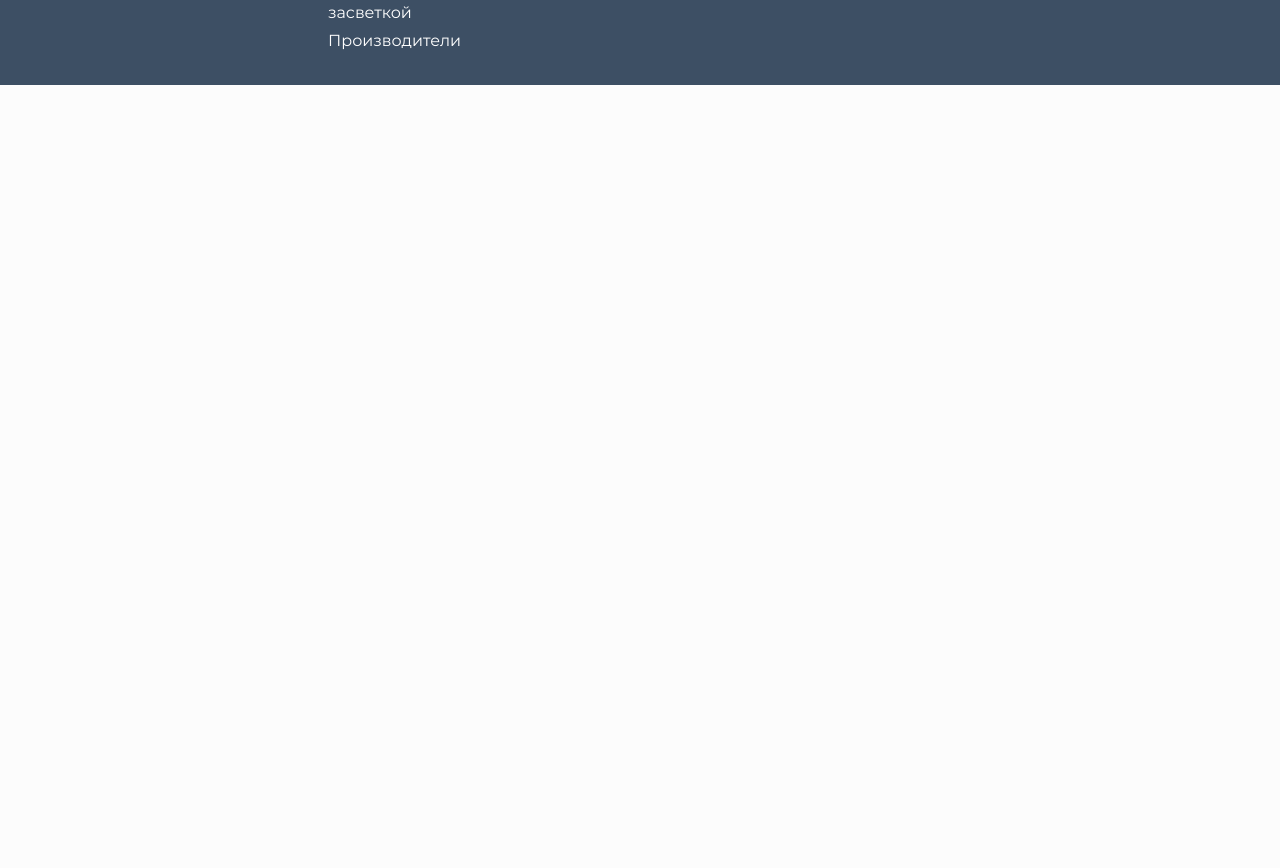
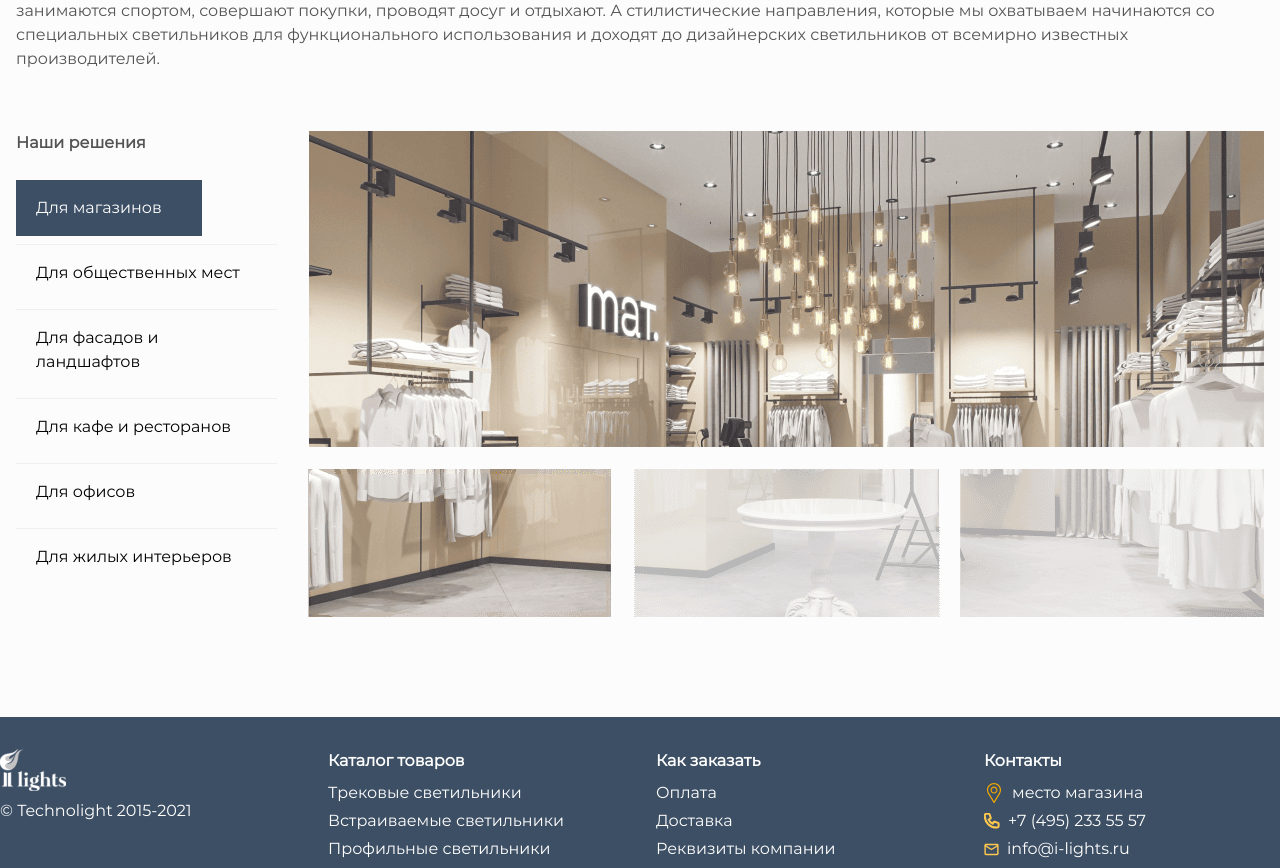
Before and after one commit to 89811421793/lamps, a Next.js app: page /about in a window 1280 px wide. Shown: the part 508-1376 px from the top of the page. Before the commit the page ends 800 px from the top, so only its background shows below. Built offline with nearby package versions, Linux system fonts and the light colour scheme.

Commit message:
Страница Services и компонент Solutions

```diff
--- a/src/app/about/page.tsx
+++ b/src/app/about/page.tsx
@@ -4,6 +4,7 @@ import Link from "next/link";
 import Container from "@/app/components/Container";
 import SectionTitle from "../components/SectionTitle";
 import TabMenu from "../components/TabMenu";
+import Solutions from "../components/Solutions";
 
 const descriptions = [
   "Мы ценим Ваше время, поэтому, коротко о главном.\n\nНаша компания была образована с целью предложить Российскому рынку профессиональные светотехнические решения для освещения магазинов, офисов и объектов общественно-развлекательного назначения. Сегодня мы поставляем осветительное оборудование различных ценовых категорий из стран Юго-Восточной Азии и Европы, а так же являемся дистрибьюторами лучших Российских производителей. А среди наших клиентов, сетевые и частные магазины одежды и обуви, продуктовые магазины, торговые и офисные центры, представители индустрии красоты и здоровья, кафе, рестораны, отели, коттеджные поселки и частные заказчики.\n\nМы предоставляем полный комплекс услуг в освещении от идеи до поставки: проектируем, подбираем оборудование, разрабатываем концепцию освещения и осуществляем поставку.\n\nОсновная наша специализация - это коммерческое освещение, т.е. поставки освещения для тех мест, где люди работают, занимаются спортом, совершают покупки, проводят досуг и отдыхают. А стилистические направления, которые мы охватываем начинаются со специальных светильников для функционального использования и доходят до дизайнерских светильников от всемирно известных производителей.",
@@ -19,13 +20,41 @@ const tabItems = [
   "Реквизиты компании",
 ];
 
+const serviceTabs = [
+  "Для магазинов",
+  "Для общественных мест",
+  "Для фасадов и ландшафтов",
+  "Для кафе и ресторанов",
+  "Для офисов",
+  "Для жилых интерьеров",
+];
+
+const serviceImages = [
+  "/Services.png",
+  "/Services1.png",
+  "/Services2.png",
+  "/Services3.png",
+  "/Services4.png",
+  "/Services5.png",
+];
+
 const About = () => {
-  const [activeIndex, setActiveIndex] = useState<number | null>(null);
+  const [activeIndex, setActiveIndex] = useState<number | null>(0); // Устанавливаем 0 по умолчанию
+  const [activeServiceIndex, setActiveServiceIndex] = useState<number>(0); // По умолчанию выбран таб "Для магазинов"
+
   const handleTabClick = (index: number) => {
     if (activeIndex === index) {
       setActiveIndex(null);
     } else {
       setActiveIndex(index);
+    }
+  };
+
+  const handleServiceClick = (index: number) => {
+    if (activeServiceIndex === index) {
+      setActiveServiceIndex(-1); // Убираем выделение
+    } else {
+      setActiveServiceIndex(index);
     }
   };
 
@@ -62,6 +91,7 @@ const About = () => {
             {descriptions[activeIndex]}
           </p>
         )}
+        <Solutions serviceTabs={serviceTabs} serviceImages={serviceImages} />
       </Container>
     </div>
   );
--- /dev/null
+++ b/src/app/components/Solutions.tsx
@@ -0,0 +1,60 @@
+// components/Solutions.tsx
+import React, { useState } from 'react';
+
+interface SolutionsProps {
+  serviceTabs: string[];
+  serviceImages: string[];
+}
+
+const Solutions: React.FC<SolutionsProps> = ({ serviceTabs, serviceImages }) => {
+  const [activeServiceIndex, setActiveServiceIndex] = useState<number>(0);
+
+  const handleServiceClick = (index: number) => {
+    setActiveServiceIndex(index);
+  };
+
+  return (
+    <div className="flex mb-[100px]">
+      {/* Левый блок */}
+      <div className="flex-1">
+        <h2 className="font-montserrat text-24 font-bold text-[var(--darkgrey)] mb-[25px]">
+          Наши решения
+        </h2>
+        <ul className="flex flex-col">
+          {serviceTabs.map((tab, index) => (
+            <li key={index} className="relative">
+              <div
+                onClick={() => handleServiceClick(index)}
+                className={`cursor-pointer pt-4 pr-10 pb-4 pl-5 ${
+                  activeServiceIndex === index
+                    ? "bg-[var(--accent)] text-[var(--whiteFont)]"
+                    : "text-black"
+                } inline-flex`}
+                style={{ width: "fit-content" }}
+              >
+                {tab}
+              </div>
+              {/* Условный рендеринг разделителя */}
+              {index < serviceTabs.length - 1 && (
+                <div className="border-t border-[#EFEFEF] max-w-[90%] mt-2" style={{ height: '1px' }} />
+              )}
+            </li>
+          ))}
+        </ul>
+      </div>
+
+      {/* Правый блок */}
+      <div className="flex-2 flex justify-center items-center">
+        {activeServiceIndex !== -1 && (
+          <img
+            src={serviceImages[activeServiceIndex]}
+            alt={serviceTabs[activeServiceIndex]}
+            className="max-w-full h-auto"
+          />
+        )}
+      </div>
+    </div>
+  );
+};
+
+export default Solutions;
--- a/src/app/components/TabMenu.tsx
+++ b/src/app/components/TabMenu.tsx
@@ -32,7 +32,7 @@ interface TabMenuProps {
 
 const TabMenu: React.FC<TabMenuProps> = ({ tabItems, activeIndex, onTabClick }) => {
     return (
-        <div className="inline-flex">
+        <div className="inline-flex mb-10">
             {tabItems.map((title, index) => (
                 <TabItem
                     key={index}
--- a/src/app/services/page.tsx
+++ b/src/app/services/page.tsx
@@ -4,6 +4,7 @@ import Link from "next/link";
 import Container from "../components/Container";
 import SectionTitle from "../components/SectionTitle";
 import TabMenu from "../components/TabMenu";
+import Solutions from "../components/Solutions";
 
 const descriptions = [
   "Мы ценим Ваше время, поэтому, коротко о главном.\n\nНаша компания была образована с целью предложить Российскому рынку профессиональные светотехнические решения для освещения магазинов, офисов и объектов общественно-развлекательного назначения. Сегодня мы поставляем осветительное оборудование различных ценовых категорий из стран Юго-Восточной Азии и Европы, а так же являемся дистрибьюторами лучших Российских производителей. А среди наших клиентов, сетевые и частные магазины одежды и обуви, продуктовые магазины, торговые и офисные центры, представители индустрии красоты и здоровья, кафе, рестораны, отели, коттеджные поселки и частные заказчики.\n\nМы предоставляем полный комплекс услуг в освещении от идеи до поставки: проектируем, подбираем оборудование, разрабатываем концепцию освещения и осуществляем поставку.\n\nОсновная наша специализация - это коммерческое освещение, т.е. поставки освещения для тех мест, где люди работают, занимаются спортом, совершают покупки, проводят досуг и отдыхают. А стилистические направления, которые мы охватываем начинаются со специальных светильников для функционального использования и доходят до дизайнерских светильников от всемирно известных производителей.",
@@ -21,8 +22,28 @@ const tabItems = [
   "Ремонт светодиодных светильников",
 ];
 
+const serviceTabs = [
+  "Для магазинов",
+  "Для общественных мест",
+  "Для фасадов и ландшафтов",
+  "Для кафе и ресторанов",
+  "Для офисов",
+  "Для жилых интерьеров",
+];
+
+const serviceImages = [
+  "/Services.png",
+  "/Services1.png",
+  "/Services2.png",
+  "/Services3.png",
+  "/Services4.png",
+  "/Services5.png",
+];
+
+
 const Services = () => {
-  const [activeIndex, setActiveIndex] = React.useState<number | null>(null);
+  const [activeIndex, setActiveIndex] = React.useState<number | null>(0); // Устанавливаем 0 по умолчанию
+  const [activeServiceIndex, setActiveServiceIndex] = React.useState<number>(0); // По умолчанию выбран таб "Для магазинов"
 
   const handleTabClick = (index: number) => {
     setActiveIndex(activeIndex === index ? null : index);
@@ -57,6 +78,7 @@ const Services = () => {
             {descriptions[activeIndex]}
           </p>
         )}
+        <Solutions serviceTabs={serviceTabs} serviceImages={serviceImages} />
       </Container>
     </div>
   );
```
